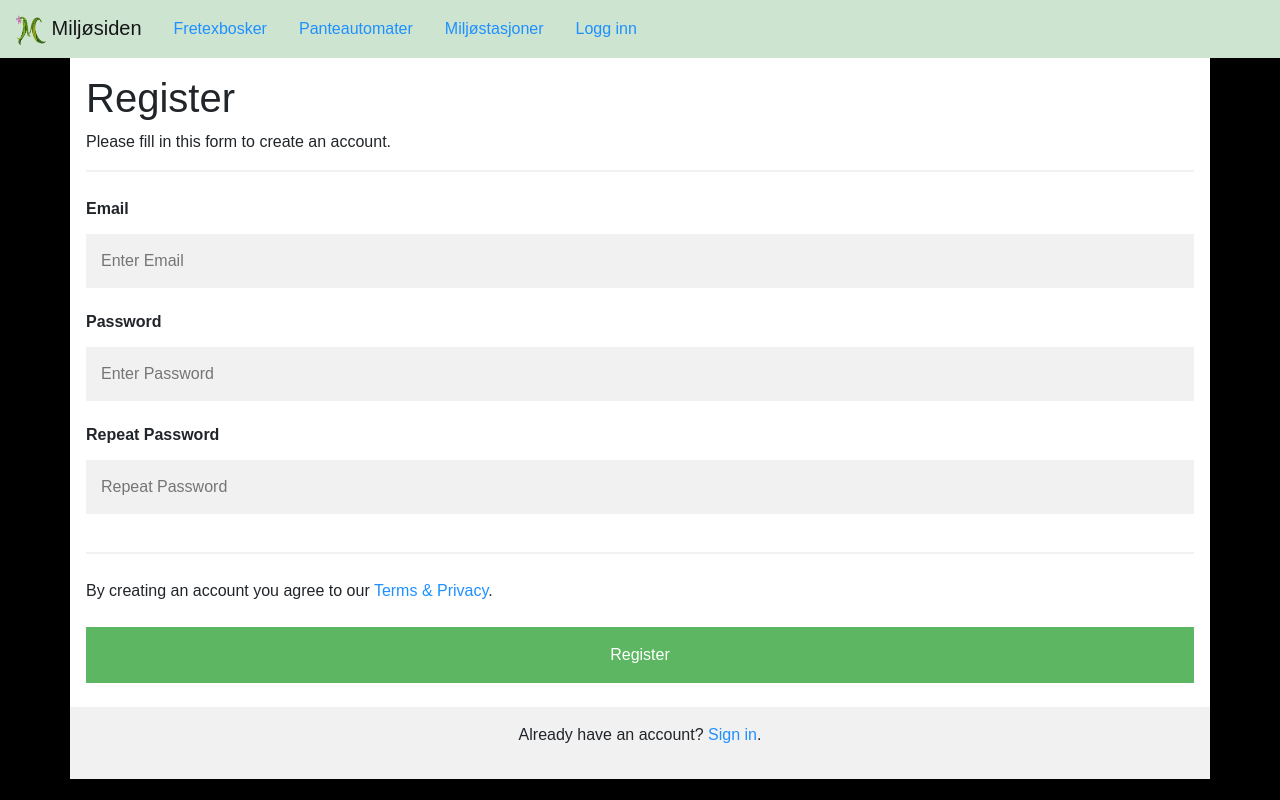
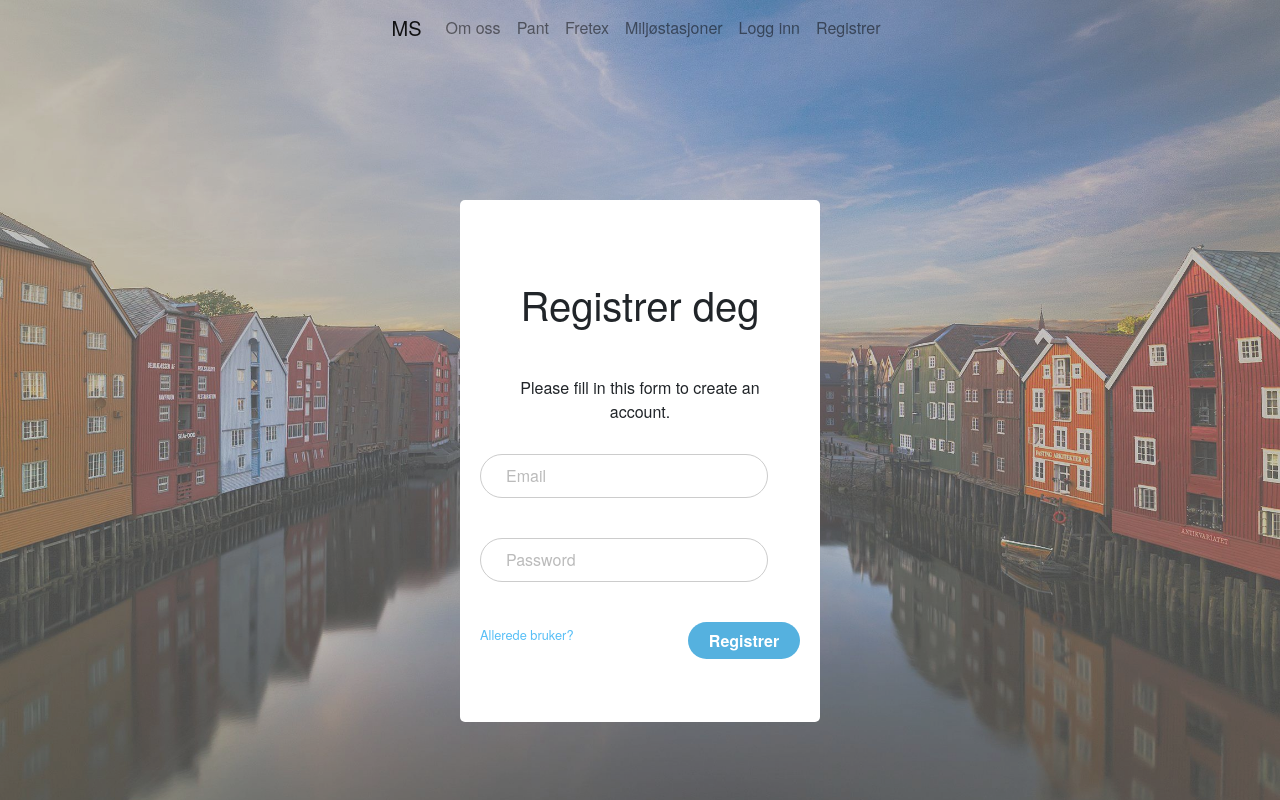
Before and after one commit to helenemolberg/blikvitt, a Flask app: page /registeruser in a window 1280 px wide. Run offline with Flask 2, Linux system fonts and the light colour scheme; some libraries are stand-ins or nearby versions.

Commit message:
new layout to registerUser

```diff
--- a/templates/registerUser.html
+++ b/templates/registerUser.html
@@ -2,123 +2,253 @@
 <html>
 <head>
     <meta name="viewport" content="width=device-width, initial-scale=1">
-  <link rel="stylesheet" href="https://stackpath.bootstrapcdn.com/bootstrap/4.3.1/css/bootstrap.min.css" integrity="sha384-ggOyR0iXCbMQv3Xipma34MD+dH/1fQ784/j6cY/iJTQUOhcWr7x9JvoRxT2MZw1T" crossorigin="anonymous">
-  <script src="https://stackpath.bootstrapcdn.com/bootstrap/4.3.1/js/bootstrap.min.js" integrity="sha384-JjSmVgyd0p3pXB1rRibZUAYoIIy6OrQ6VrjIEaFf/nJGzIxFDsf4x0xIM+B07jRM" crossorigin="anonymous"></script>
+    <link href="//maxcdn.bootstrapcdn.com/bootstrap/4.1.1/css/bootstrap.min.css" rel="stylesheet" id="bootstrap-css">
+    <script src="//maxcdn.bootstrapcdn.com/bootstrap/4.1.1/js/bootstrap.min.js"></script>
+    <script src="//cdnjs.cloudflare.com/ajax/libs/jquery/3.2.1/jquery.min.js"></script>
 
     <style>
         body {
-  font-family: Arial, Helvetica, sans-serif;
-  background-color: black;
+            background-image: url("/static/images/trondheim_vann_65.jpg");
+            -webkit-background-size: cover;
+            -moz-background-size: cover;
+            -o-background-size: cover;
+            background-size: cover;
+            font-family: 'HelveticaNeue', 'Arial', sans-serif;
+
         }
 
-* {
-  box-sizing: border-box;
+        a {
+            color: #58bff6;
+            text-decoration: none;
         }
 
-/* Add padding to containers */
-.container {
-  padding: 16px;
-  background-color: white;
+        a:hover {
+            color: #aaa;
         }
 
-/* Full-width input fields */
-input[type=text], input[type=password] {
-  width: 100%;
-  padding: 15px;
-  margin: 5px 0 22px 0;
-  display: inline-block;
-  border: none;
-  background: #f1f1f1;
+        .pull-right {
+            float: right;
         }
 
-input[type=text]:focus, input[type=password]:focus {
-  background-color: #ddd;
+        .pull-left {
+            float: left;
+        }
+
+        .clear-fix {
+            clear: both;
+        }
+
+        div.logo {
+            text-align: center;
+            margin: 20px 20px 30px 20px;
+            fill: #566375;
+        }
+
+        .head {
+            padding: 40px 0px;
+            10px 0
+        }
+
+        .logo-active {
+            fill: #44aacc !important;
+        }
+
+        #formWrapper {
+            background: rgba(0, 0, 0, .2);
+            width: 100%;
+            height: 100%;
+            position: absolute;
+            top: 0;
+            left: 0;
+            transition: all .3s ease;
+        }
+
+        .darken-bg {
+            background: rgba(0, 0, 0, .5) !important;
+            transition: all .3s ease;
+        }
+
+        div#form {
+            position: absolute;
+            width: 360px;
+            height: 320px;
+            height: auto;
+            background-color: #fff;
+            margin: auto;
+            border-radius: 5px;
+            padding: 20px;
+            left: 50%;
+            top: 50%;
+            margin-left: -180px;
+            margin-top: -200px;
+        }
+
+        div.form-item {
+            position: relative;
+            display: block;
+            margin-bottom: 40px;
+        }
+
+        input {
+            transition: all .2s ease;
+        }
+
+        input.form-style {
+            color: #8a8a8a;
+            display: block;
+            width: 90%;
+            height: 44px;
+            padding: 5px 5%;
+            border: 1px solid #ccc;
+            -moz-border-radius: 27px;
+            -webkit-border-radius: 27px;
+            border-radius: 27px;
+            -moz-background-clip: padding;
+            -webkit-background-clip: padding-box;
+            background-clip: padding-box;
+            background-color: #fff;
+            font-family: 'HelveticaNeue', 'Arial', sans-serif;
+            font-size: 105%;
+            letter-spacing: .8px;
+        }
+
+        div.form-item .form-style:focus {
+            outline: none;
+            border: 1px solid #58bff6;
+            color: #58bff6;
+        }
+
+        div.form-item p.formLabel {
+            position: absolute;
+            left: 26px;
+            top: 10px;
+            transition: all .4s ease;
+            color: #bbb;
+        }
+
+        .formTop {
+            top: -22px !important;
+            left: 26px;
+            background-color: #fff;
+            padding: 0 5px;
+            font-size: 14px;
+            color: #58bff6 !important;
+        }
+
+        .formStatus {
+            color: #8a8a8a !important;
+        }
+
+        input[type="submit"].login {
+            float: right;
+            width: 112px;
+            height: 37px;
+            -moz-border-radius: 19px;
+            -webkit-border-radius: 19px;
+            border-radius: 19px;
+            -moz-background-clip: padding;
+            -webkit-background-clip: padding-box;
+            background-clip: padding-box;
+            background-color: #55b1df;
+            border: 1px solid #55b1df;
+            border: none;
+            color: #fff;
+            font-weight: bold;
+        }
+
+        input[type="submit"].login:hover {
+            background-color: #fff;
+            border: 1px solid #55b1df;
+            color: #55b1df;
+            cursor: pointer;
+        }
+
+        input[type="submit"].login:focus {
             outline: none;
         }
 
-/* Overwrite default styles of hr */
-hr {
-  border: 1px solid #f1f1f1;
-  margin-bottom: 25px;
-}
 
-/* Set a style for the submit button */
-.registerbtn {
-  background-color: #4CAF50;
-  color: white;
-  padding: 16px 20px;
-  margin: 8px 0;
-  border: none;
-  cursor: pointer;
-  width: 100%;
-  opacity: 0.9;
-}
-
-.registerbtn:hover {
-  opacity: 1;
-}
-
-/* Add a blue text color to links */
-a {
-  color: dodgerblue;
-}
-
-/* Set a grey background color and center the text of the "sign in" section */
-.signin {
-  background-color: #f1f1f1;
-  text-align: center;
-}
     </style>
 </head>
+<script type="text/javascript">
+    $(document).ready(function(){
+	var formInputs = $('input[type="email"],input[type="password"]');
+	formInputs.focus(function() {
+       $(this).parent().children('p.formLabel').addClass('formTop');
+       $('div#formWrapper').addClass('darken-bg');
+       $('div.logo').addClass('logo-active');
+	});
+	formInputs.focusout(function() {
+		if ($.trim($(this).val()).length == 0){
+		$(this).parent().children('p.formLabel').removeClass('formTop');
+		}
+		$('div#formWrapper').removeClass('darken-bg');
+		$('div.logo').removeClass('logo-active');
+	});
+	$('p.formLabel').click(function(){
+		 $(this).parent().children('.form-style').focus();
+	});
+});
+</script>
 <body>
-    <script src="https://code.jquery.com/jquery-3.3.1.slim.min.js" integrity="sha384-q8i/X+965DzO0rT7abK41JStQIAqVgRVzpbzo5smXKp4YfRvH+8abtTE1Pi6jizo" crossorigin="anonymous"></script>
-    <script src="https://cdnjs.cloudflare.com/ajax/libs/popper.js/1.14.7/umd/popper.min.js" integrity="sha384-UO2eT0CpHqdSJQ6hJty5KVphtPhzWj9WO1clHTMGa3JDZwrnQq4sF86dIHNDz0W1" crossorigin="anonymous"></script>
-        <nav class="navbar navbar-light" style="background-color: #CDE4D1; justify-content: left" >
-            <a class="navbar-brand" href="/">
-                <img src="/static/images/miljosiden_image.gif" width="30" height="30" alt="">
-                Miljøsiden
-            </a>
-            <ul class="nav">
-                <li class="nav-item" >
-                    <a class="nav-link active" href="/fretex">Fretexbosker</a>
+    <div class="navBar">
+    <nav class="navbar fixed-top navbar-expand-lg navbar-light justify-content-center">
+        <a class="navbar-brand" href="/">MS</a>
+        <ul class="navbar-nav">
+            <li class="nav-item">
+                <a class="nav-link" href="#">Om oss</a>
             </li>
             <li class="nav-item">
-                    <a class="nav-link" href="/pant">Panteautomater</a>
+                <a class="nav-link" href="/pant">Pant</a>
+            </li>
+            <li class="nav-item">
+                <a class="nav-link" href="/fretex">Fretex</a>
             </li>
             <li class="nav-item">
                 <a class="nav-link" href="/recycle">Miljøstasjoner</a>
             </li>
+        </ul>
+        <ul class="nav navbar-nav navbar-right">
             <li class="nav-item">
                 <a class="nav-link" href="/login">Logg inn</a>
             </li>
+            <li class="nav-item">
+                <a class="nav-link" href="/registeruser">Registrer</a>
+            </li>
+        </ul>
 
-            </ul>
+        <!--<span class="navbar-text white-text">
+          Navbar text with an inline element
+        </span>-->
     </nav>
+        <form action="" method="post">
+        <div id="formWrapper">
+        <div id="form">
+            <div class="logo">
+                <h1 class="text-center head">Registrer deg</h1>
+                    <p>{{ message }}</p>
+            </div>
+            <div class="form-item">
+                <p class="formLabel">Email</p>
+                <input type="email" name="email" id="email" class="form-style" autocomplete="off"/>
+            </div>
+            <div class="form-item">
+                <p class="formLabel">Password</p>
+                <input type="password" name="password" id="password" class="form-style"/>
+                <!-- <div class="pw-view"><i class="fa fa-eye"></i></div> -->
 
-<form action="" method="post">
-  <div class="container">
-    <h1>Register</h1>
-    <p>{{ message }}</p>
-    <hr>
-
-    <label><b>Email</b></label>
-    <input type="text" placeholder="Enter Email" name="email" required>
-
-    <label><b>Password</b></label>
-    <input type="password" placeholder="Enter Password" name="psw" required>
-
-    <label><b>Repeat Password</b></label>
-    <input type="password" placeholder="Repeat Password" name="psw-repeat" required>
-    <hr>
-    <p>By creating an account you agree to our <a href="#">Terms & Privacy</a>.</p>
-
-    <button type="submit" class="registerbtn">Register</button>
             </div>
-
-  <div class="container signin">
-    <p>Already have an account? <a href="#">Sign in</a>.</p>
+            <div class="form-item">
+                <p class="pull-left"><a href="/login">
+                    <small>Allerede bruker?</small>
+                </a></p>
+                <input type="submit" class="login pull-right" value="Registrer">
+                <div class="clear-fix"></div>
+            </div>
+        </div>
     </div>
         </form>
 
+    </div>
 </body>
 </html>
```
Lines whose indentation alone changed are shown as unchanged.
